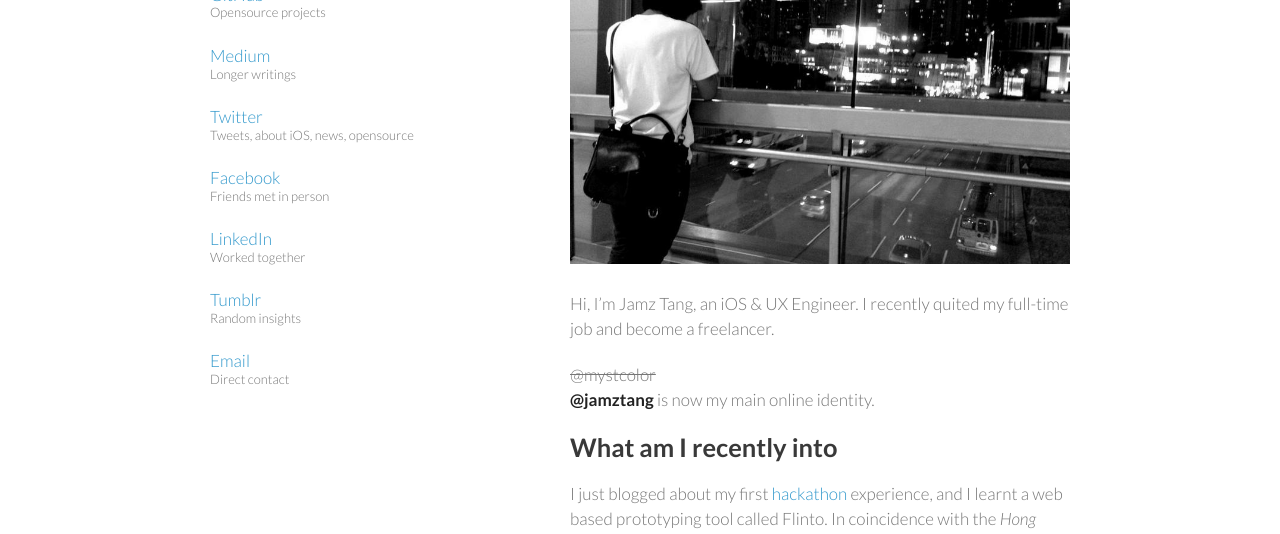
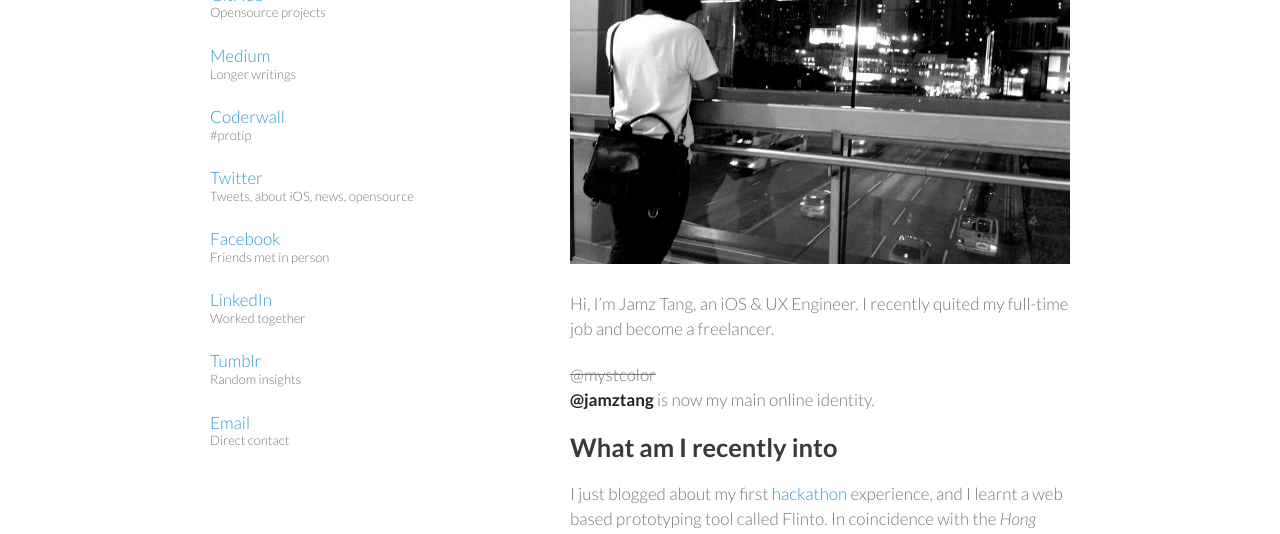
Before and after one commit to jamztang/jamztang.github.io, a Jekyll site: the page built from index.md, in a window 1280 px wide. Shown: the part 227-761 px from the top of the page. Built offline with Jekyll 4.4.1, drawn with Linux system fonts in a browser that asks for light colours; Markdown is read by kramdown in place of the engine named in the settings.

Commit message:
Add coderwall

```diff
--- a/_layouts/default.html
+++ b/_layouts/default.html
@@ -30,6 +30,7 @@
 
         <p class="view"><a href="https://github.com/jamztang">GitHub<small>Opensource projects</small></a></p>
         <p class="view"><a href="http://medium.com/@jamztang">Medium<small>Longer writings</small></a></p>
+        <p class="view"><a href="https://coderwall.com/mystcolor">Coderwall<small>#protip</small></a></p>
         <p class="view"><a href="http://twitter.com/jamztang">Twitter<small>Tweets, about iOS, news, opensource</small></a></p>
         <p class="view"><a href="http://facebook.com/jamztang">Facebook<small>Friends met in person</small></a></p>
         <p class="view"><a href="http://linkedin.com/in/jamztang">LinkedIn<small>Worked together</small></a></p>
```
